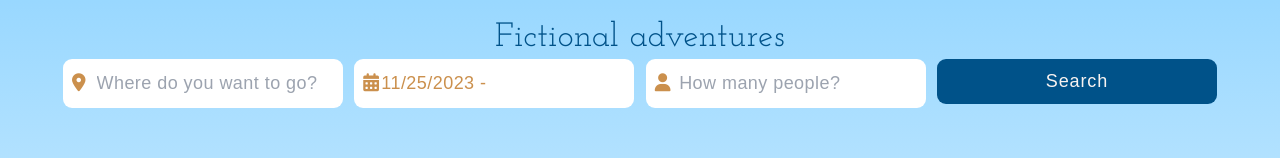
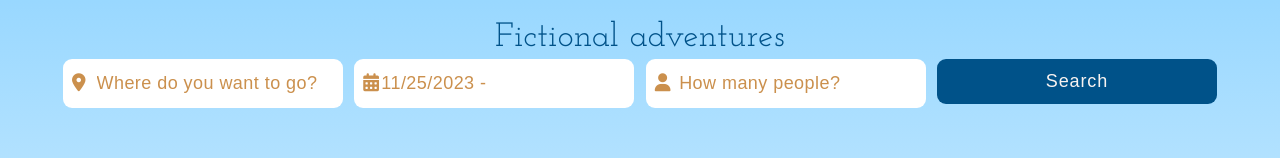
Before and after one commit to mariesaeter/Noroff-project-exam-2, a React (Vite) app: page / in a window 1280 px wide. Shown: the part 185-343 px from the top of the page. Built offline with nearby package versions, Linux system fonts and the light colour scheme; no server answers; a web font is replaced by a local one.

Commit message:
Corrects color on form placeholders

```diff
--- a/src/assets/index.css
+++ b/src/assets/index.css
@@ -35,6 +35,10 @@ body {
   label {
     @apply text-fantasy-blue;
   }
+  input,
+  textarea {
+    @apply placeholder-earth-brown;
+  }
 }
 
 nav .active {
```
